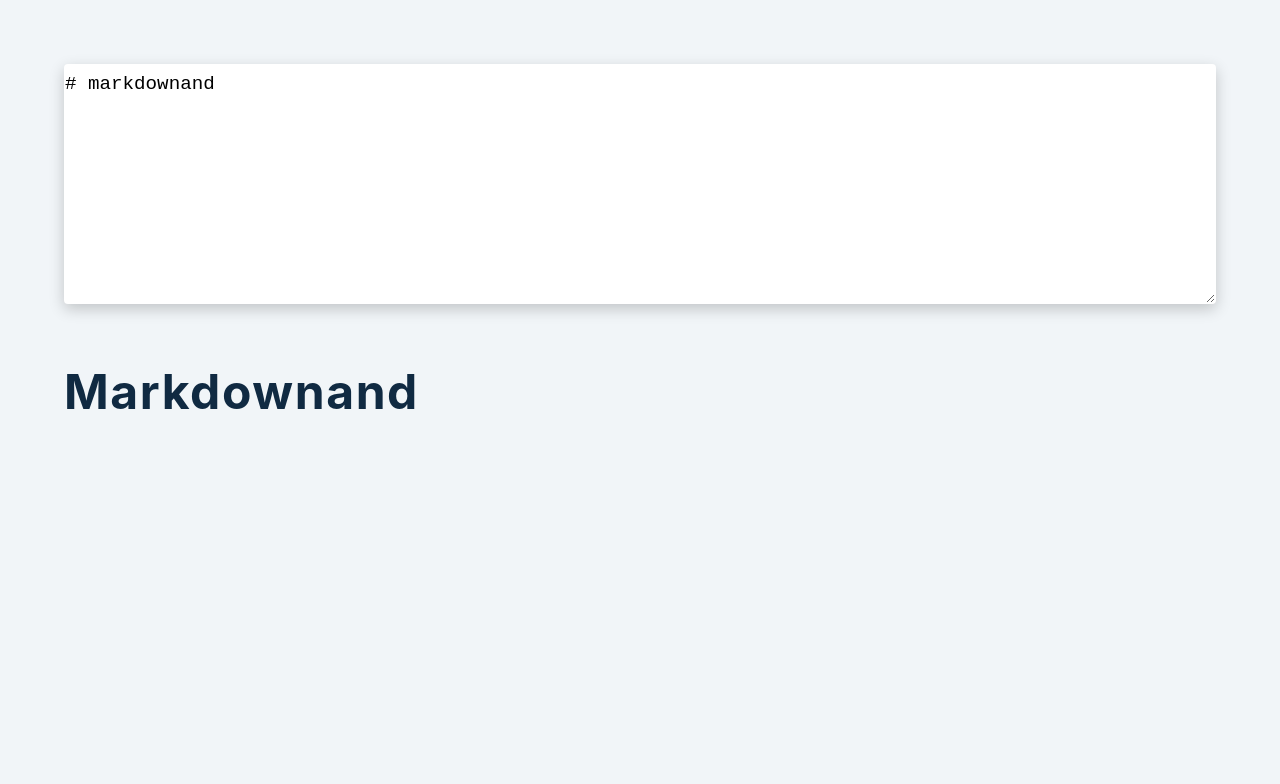
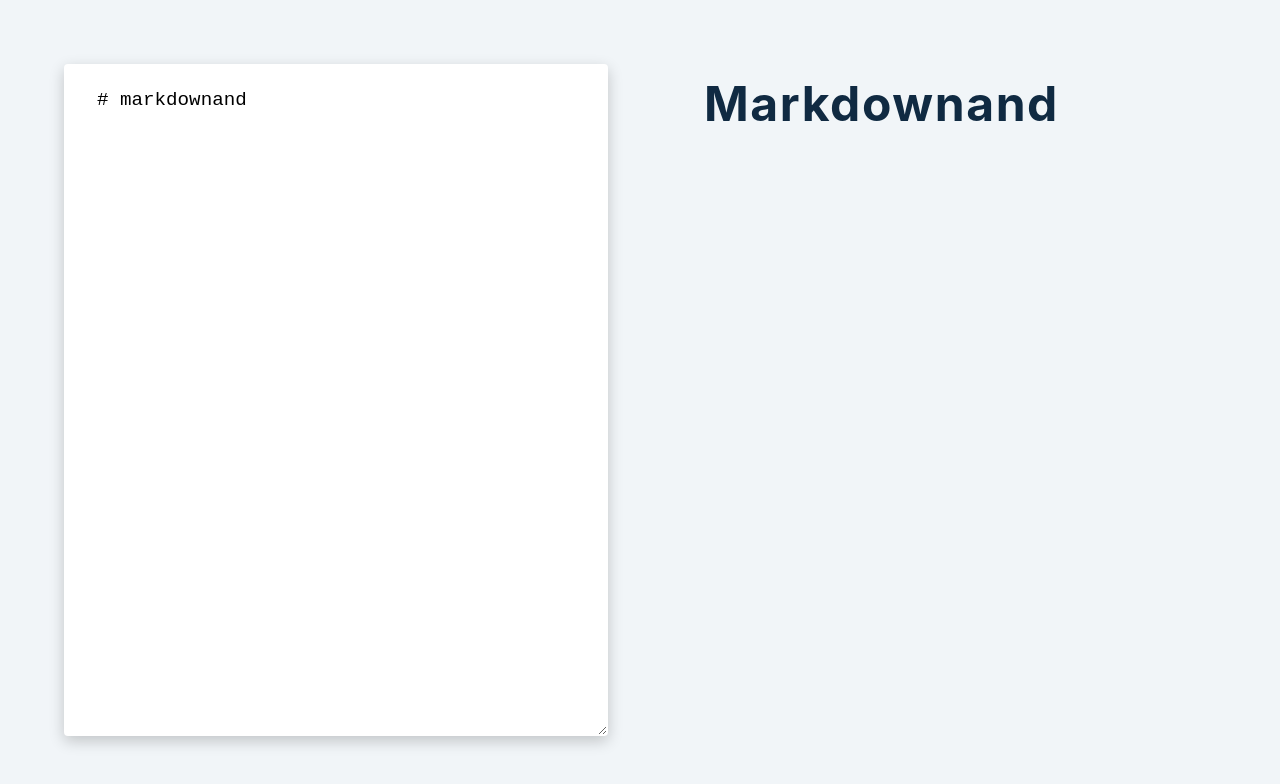
Before and after one commit to ciwwan1980/markdown, a React (Create React App) app: page / in a window 1280 px wide. Shown: the top 784 px of the page. Built offline with nearby package versions, Linux system fonts and the light colour scheme.

Commit message:
responsive layout

```diff
--- a/src/index.css
+++ b/src/index.css
@@ -160,3 +160,16 @@ Markdown
   box-shadow: var(--dark-shadow);
   min-height: 30vh;
 }
+
+.input,
+.result {
+  padding: 1rem 2rem;
+}
+
+@media screen and (min-width: 992px) {
+  .markdown {
+    min-height: 100vh;
+    grid-template-columns: 1fr 1fr;
+    column-gap: 4rem;
+  }
+}
```
